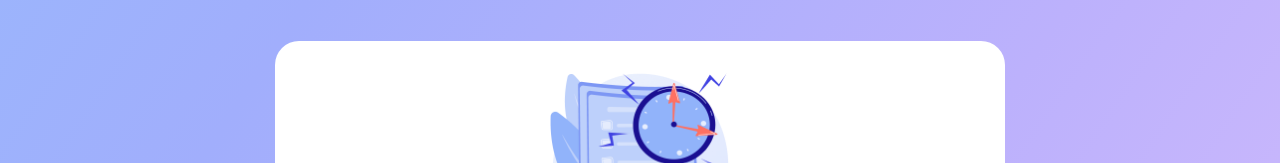
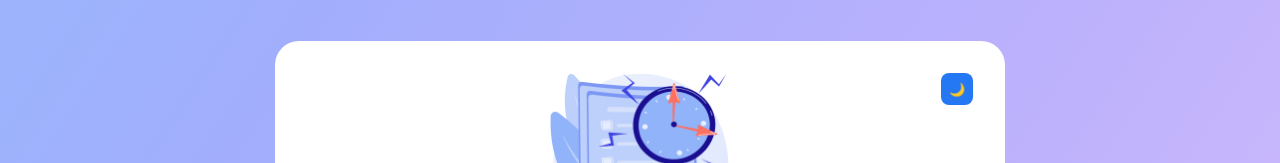
Before and after one commit to kogrms/task-list, a Nuxt app: page / in a window 1280 px wide. Shown: the top 163 px of the page. Built offline with nearby package versions, Linux system fonts and the light colour scheme.

Commit message:
dark theme complete

```diff
--- a/app.vue
+++ b/app.vue
@@ -6,6 +6,7 @@
     <!-- Dark theme background filter -->
     <div class="absolute inset-0 bg-black opacity-0 dark:opacity-30 pointer-events-none w-full h-full z-10"></div>
     <div class="relative z-20 flex flex-col items-center w-[95vw] max-w-[730px] min-h-[500px] md:min-h-[719px] bg-white dark:bg-grey-20 rounded-3xl px-4 py-6 sm:py-8">
+      <ThemeToggle class="absolute top-6 sm:top-8 right-4 sm:right-8" />
       <img src="~assets/images/illustration.png" class="w-[180px] max-w-1/3 md:max-w-[180px]"/>
       <h1 class="text-3xl font-bold text-center py-4 sm:py-12">Today I need to</h1>
       <TaskInput class="mt-1 mb-6 sm:mb-10"/>
--- a/assets/css/tailwind.css
+++ b/assets/css/tailwind.css
@@ -62,6 +62,10 @@
   body {
     font-family: Inter, Arial, Helvetica, sans-serif;
     @apply text-grey-20 dark:text-white text-t14;
+
+    /* &.dark {
+      @apply text-white;
+    } */
   }
   h1 {
     @apply text-t20 sm:text-h1 font-bold;
--- a/components/Task.vue
+++ b/components/Task.vue
@@ -7,7 +7,7 @@
     @touchstart="handleTouchStart"
     @touchend="handleTouchEnd"
   >
-    <div class="flex items-center w-[70%] sm:w-[80%]">
+    <div class="flex items-center w-[70%] sm:w-[80%] md:w-[80%]">
       <div class="w-6 h-full flex justify-center items-center shrink-0">
         <!-- drag-n-drop icon on hover (desktops) or on long tap (mobiles/tablets) -->
         <svgo-drag
@@ -23,7 +23,7 @@
         class="w-4 h-4 cursor-pointer"
         :class="isEditing ? 'mr-2' : 'mr-3'"
       />
-      <div class="w-[70%] sm:w-[80%]">
+      <div class="w-[70%] sm:w-[75%] md:w-[85%]">
         <input
           v-if="isEditing"
           ref="editInput"
--- /dev/null
+++ b/components/ThemeToggle.vue
@@ -0,0 +1,17 @@
+<template>
+  <button @click="toggleTheme" class="blue-btn p-0 h-8 w-8">
+    {{ isDark ? '☀️' : '🌙' }}
+  </button>
+</template>
+
+<script setup>
+import { ref } from 'vue';
+
+const isDark = ref(document.documentElement.classList.contains('dark'));
+
+const toggleTheme = () => {
+  isDark.value = !isDark.value;
+  document.documentElement.classList.toggle('dark', isDark.value);
+  localStorage.setItem('theme', isDark.value ? 'dark' : 'light');
+};
+</script>
--- a/nuxt.config.ts
+++ b/nuxt.config.ts
@@ -1,5 +1,6 @@
 // https://nuxt.com/docs/api/configuration/nuxt-config
 export default defineNuxtConfig({
+  ssr: false,
   compatibilityDate: '2024-11-01',
   devtools: { enabled: true },
   modules: [
--- /dev/null
+++ b/plugins/theme.client.ts
@@ -0,0 +1,6 @@
+export default defineNuxtPlugin(() => {
+  const theme = localStorage.getItem('theme') ||
+    (window.matchMedia('(prefers-color-scheme: dark)').matches ? 'dark' : 'light');
+
+  document.documentElement.classList.toggle('dark', theme === 'dark');
+})
--- a/tailwind.config.ts
+++ b/tailwind.config.ts
@@ -8,6 +8,7 @@ export default {
     './app.vue',
     './error.vue'
   ],
+  darkMode: 'class',
   theme: {
     fontSize: {
       t10: ['10px', '110%'],
```
